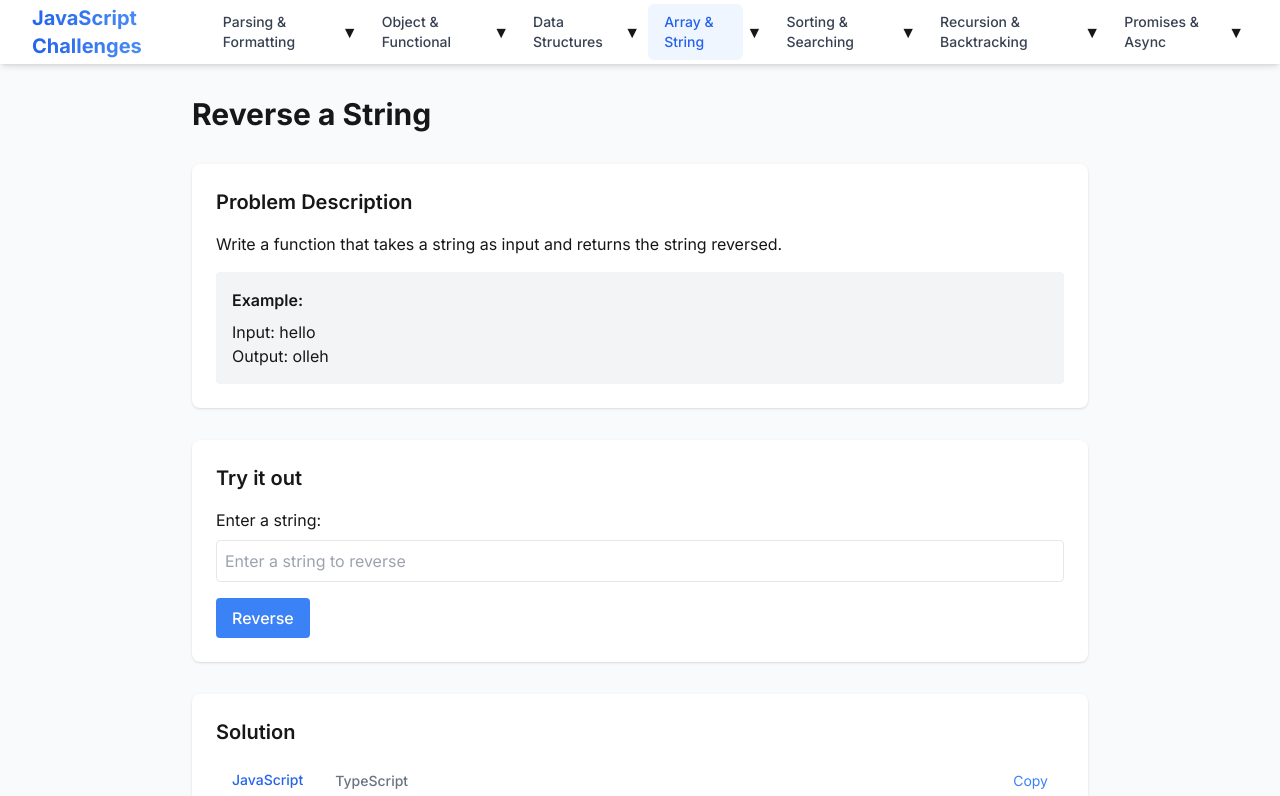
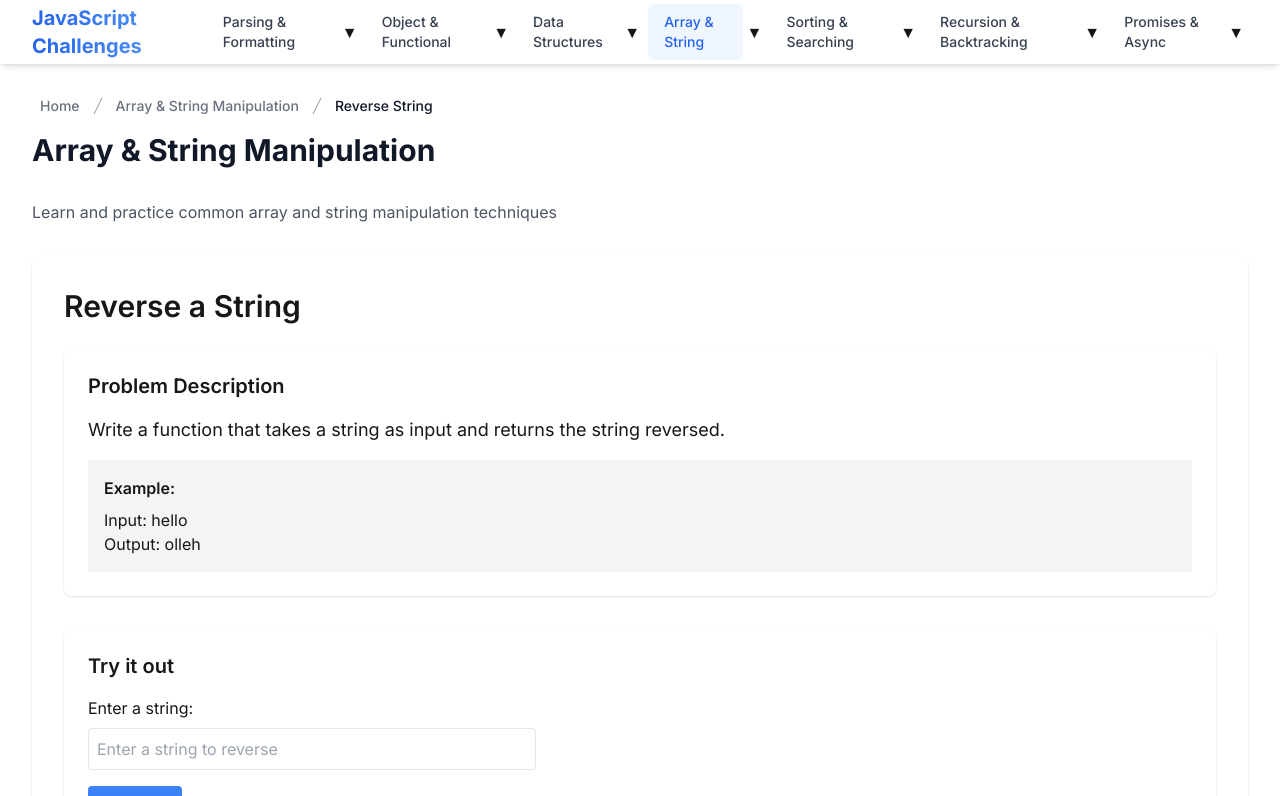
Before and after one commit to kova1chuk/live-code-s, a Next.js app: page /array-string-manipulation/reverse-string in a window 1280 px wide. Shown: the top 796 px of the page. Built offline with nearby package versions, Linux system fonts and the light colour scheme.

Commit message:
feat: add layout

```diff
--- /dev/null
+++ b/app/array-string-manipulation/layout.tsx
@@ -0,0 +1,52 @@
+"use client";
+
+import React from "react";
+import Typography from "@/components/Typography";
+import Breadcrumb from "@/components/Breadcrumb";
+import { usePathname } from "next/navigation";
+
+export default function ArrayStringManipulationLayout({
+  children,
+}: {
+  children: React.ReactNode;
+}) {
+  const pathname = usePathname();
+  const pathSegments = pathname.split("/").filter(Boolean);
+
+  const breadcrumbItems = [
+    { label: "Home", href: "/" },
+    {
+      label: "Array & String Manipulation",
+      href: "/array-string-manipulation",
+    },
+    ...pathSegments.slice(1).map((segment) => ({
+      label: segment
+        .split("-")
+        .map((word) => word.charAt(0).toUpperCase() + word.slice(1))
+        .join(" "),
+      href: undefined,
+    })),
+  ];
+
+  return (
+    <div className="min-h-screen bg-white dark:bg-gray-900">
+      <div className="max-w-7xl mx-auto px-4 sm:px-6 lg:px-8 py-8">
+        <Breadcrumb items={breadcrumbItems} />
+        <div className="mb-8 mt-4">
+          <Typography
+            variant="h1"
+            className="text-3xl font-bold text-gray-900 dark:text-white"
+          >
+            Array & String Manipulation
+          </Typography>
+          <Typography className="mt-2 text-gray-600 dark:text-gray-300">
+            Learn and practice common array and string manipulation techniques
+          </Typography>
+        </div>
+        <div className="bg-white dark:bg-gray-800 shadow rounded-lg">
+          {children}
+        </div>
+      </div>
+    </div>
+  );
+}
--- a/app/array-string-manipulation/reverse-string/page.tsx
+++ b/app/array-string-manipulation/reverse-string/page.tsx
@@ -30,21 +30,29 @@ export default function ReverseString() {
 }`;
 
   return (
-    <div className="min-h-screen p-8">
-      <main className="max-w-4xl mx-auto">
-        <Typography variant="h1">Reverse a String</Typography>
+    <div className="p-4 sm:p-6 md:p-8">
+      <Typography
+        variant="h2"
+        className="mb-4 sm:mb-6 text-2xl sm:text-3xl font-bold"
+      >
+        Reverse a String
+      </Typography>
 
-        <div className="space-y-8">
+      <div className="space-y-6 sm:space-y-8">
         <SectionBox title="Problem Description">
-            <Typography className="mb-4">
+          <div className="space-y-4">
+            <Typography className="text-base sm:text-lg">
               Write a function that takes a string as input and returns the
               string reversed.
             </Typography>
             <ExampleBox input="hello" output="olleh" />
+          </div>
         </SectionBox>
 
         <SectionBox title="Try it out">
+          <div className="space-y-4">
             <form onSubmit={handleSubmit} className="space-y-4">
+              <div className="max-w-md">
                 <Input
                   id="input"
                   label="Enter a string:"
@@ -52,23 +60,34 @@ export default function ReverseString() {
                   onChange={setInput}
                   placeholder="Enter a string to reverse"
                 />
-              <Button type="submit">Reverse</Button>
+              </div>
+              <Button type="submit" className="w-full sm:w-auto">
+                Reverse
+              </Button>
             </form>
             {result && (
-              <div className="mt-4 p-4 bg-gray-100 dark:bg-gray-700 rounded">
-                <Typography variant="h3">Result:</Typography>
-                <Typography>{result}</Typography>
+              <div className="mt-4 p-4 bg-gray-100 dark:bg-gray-700 rounded-lg">
+                <Typography variant="h3" className="text-lg font-semibold mb-2">
+                  Result:
+                </Typography>
+                <Typography className="text-base sm:text-lg break-all">
+                  {result}
+                </Typography>
               </div>
             )}
+          </div>
         </SectionBox>
 
         <SectionBox title="Solution">
+          <div className="space-y-6">
             <div className="space-y-4">
               <CodeBlock jsCode={jsSolution} tsCode={tsSolution} />
             </div>
-            <div className="mt-4">
-              <Typography variant="h3">Explanation:</Typography>
-              <List type="ordered">
+            <div className="space-y-4">
+              <Typography variant="h3" className="text-lg font-semibold">
+                Explanation:
+              </Typography>
+              <List type="ordered" className="space-y-2">
                 <ListItem>
                   Split the string into an array of characters using{" "}
                   <Typography variant="code">split(&apos;&apos;)</Typography>
@@ -83,9 +102,9 @@ export default function ReverseString() {
                 </ListItem>
               </List>
             </div>
+          </div>
         </SectionBox>
       </div>
-      </main>
     </div>
   );
 }
--- /dev/null
+++ b/components/Breadcrumb.tsx
@@ -0,0 +1,50 @@
+import React from "react";
+import Link from "next/link";
+
+interface BreadcrumbItem {
+  label: string;
+  href?: string;
+}
+
+interface BreadcrumbProps {
+  items: BreadcrumbItem[];
+}
+
+export default function Breadcrumb({ items }: BreadcrumbProps) {
+  return (
+    <nav className="flex" aria-label="Breadcrumb">
+      <ol className="flex items-center flex-wrap gap-2">
+        {items.map((item, index) => (
+          <li key={item.label} className="flex items-center">
+            {index > 0 && (
+              <svg
+                className="h-5 w-5 text-gray-400 flex-shrink-0"
+                fill="currentColor"
+                viewBox="0 0 20 20"
+                aria-hidden="true"
+              >
+                <path d="M5.555 17.776l8-16 .894.448-8 16-.894-.448z" />
+              </svg>
+            )}
+            {item.href ? (
+              <Link
+                href={item.href}
+                className="ml-2 text-sm font-medium text-gray-500 hover:text-gray-700 dark:text-gray-400 dark:hover:text-gray-300 truncate max-w-[200px] sm:max-w-[300px] md:max-w-none"
+                title={item.label}
+              >
+                {item.label}
+              </Link>
+            ) : (
+              <span
+                className="ml-2 text-sm font-medium text-gray-900 dark:text-white truncate max-w-[200px] sm:max-w-[300px] md:max-w-none"
+                title={item.label}
+              >
+                {item.label}
+              </span>
+            )}
+          </li>
+        ))}
+      </ol>
+    </nav>
+  );
+}
```
Lines whose indentation alone changed are shown as unchanged.
